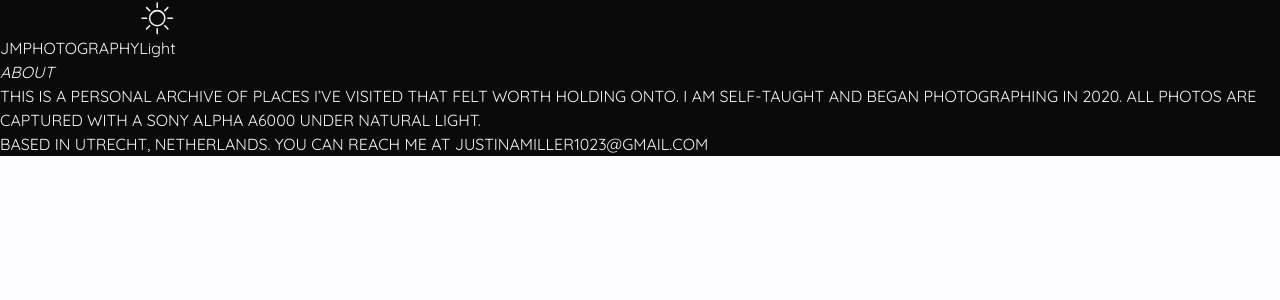
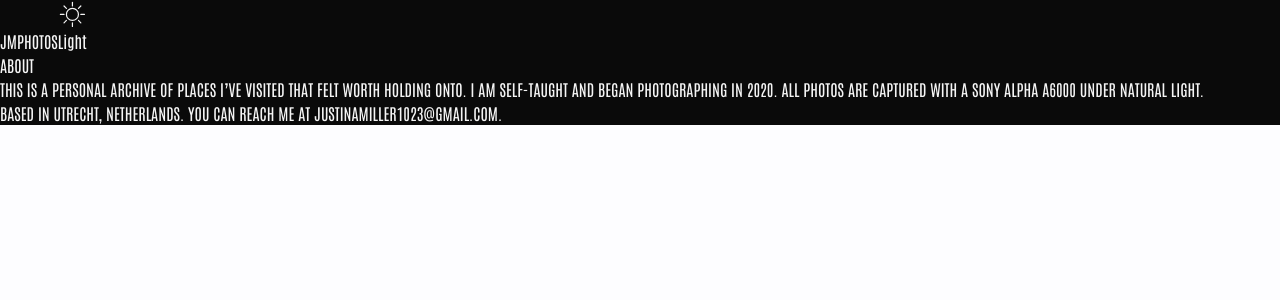
Before and after one commit to samanthacabrera/photofolio, a React (Vite) app: page /photofolio/about in a window 1280 px wide. Shown: the top 300 px of the page. Built offline with nearby package versions, Linux system fonts and the light colour scheme.

Commit message:
update fonts, clean up files

```diff
--- a/src/About.jsx
+++ b/src/About.jsx
@@ -9,11 +9,11 @@ return (
         className="h-screen overflow-hidden"
     >
         <Header darkMode={darkMode} setDarkMode={setDarkMode} />
-        <div id="about" className="flex flex-col items-center justify-center max-w-lg mx-6 md:mx-auto">
-            <h1 className="heading text-2xl md:text-4xl mt-12 py-16 md:py-20">About</h1>
-            <div className="text-justify tracking-[0.15em] normal-case leading-[18px] space-y-6">
-                <p>This is a personal archive of places I’ve visited that felt worth holding onto. I am self-taught and began photographing in 2020. All photos are captured with a Sony Alpha a6000 under natural light.</p>
-                <p>Based in Utrecht, Netherlands. You can reach me at{" "}<span className="italic hover:underline">justinamiller1023@gmail.com</span></p>
+        <div id="about" className="flex flex-col items-center justify-center max-w-md mx-6 md:mx-auto">
+            <h1 className="text-2xl md:text-4xl mt-12 py-16 md:py-20">About</h1>
+            <div className="tracking-widest normal-case space-y-6">
+                <p className="text-justify">This is a personal archive of places I’ve visited that felt worth holding onto. I am self-taught and began photographing in 2020. All photos are captured with a Sony Alpha a6000 under natural light.</p>
+                <p className="text-left">Based in Utrecht, Netherlands. You can reach me at{" "}<span className="italic hover:underline">justinamiller1023@gmail.com</span>.</p>
             </div>
         </div>
     </motion.div>
--- a/src/App.css
+++ b/src/App.css
@@ -1,4 +1,4 @@
-@import url("https://fonts.googleapis.com/css2?family=Quicksand:wght@300..700&display=swap");
+@import url("https://fonts.googleapis.com/css2?family=Antonio:wght@100..700&family=Lexend:wght@100..900&display=swap");
 @tailwind base;
 @tailwind components;
 @tailwind utilities;
@@ -7,7 +7,8 @@ body,
 html {
   padding: 0;
   margin: 0;
-  font-family: "Quicksand", sans-serif;
+  font-family: "Lexend", sans-serif;
+  font-family: "Antonio", sans-serif;
   text-transform: uppercase;
   color: rgb(32, 32, 47);
   background-color: #fdfdff;
@@ -22,7 +23,6 @@ select {
 html.dark body,
 html.dark header,
 html.dark select {
-  /* background-color: #1f1f1f; */
   background-color: #0a0a0a;
   color: #f5f5f5;
 }
@@ -30,7 +30,3 @@ html.dark select {
 #hero {
   color: #000 !important;
 }
-
-.heading {
-  font-style: italic;
-}
--- a/src/Featured.jsx
+++ b/src/Featured.jsx
@@ -14,7 +14,7 @@ function Featured({ darkMode, setDarkMode }) {
         initial={{ opacity: 0 }} animate={{ opacity: 1 }} exit={{ opacity: 0 }} transition={{ duration: 0.25 }}
         className="flex flex-col items-center min-h-screen max-w-5xl mx-4 md:mx-auto"
     >
-        <h1 className="heading text-2xl md:text-4xl tracking-widest py-4 md:py-12">Featured</h1>
+        <h1 className="text-2xl md:text-4xl tracking-widest py-4 md:py-12">Featured</h1>
         <div className="grid grid-cols-1 gap-24 my-6 p-6">
             {featuredPhotos.map((photo) => (
             <div
@@ -33,10 +33,6 @@ function Featured({ darkMode, setDarkMode }) {
 
                 <div className="relative">
                     <img src={photo.src} alt={photo.desc} className="w-fit h-full md:w-full object-cover"/>
-                    {/* <div className="absolute inset-0 bg-black/30 opacity-0 group-hover:opacity-100 transition flex flex-col justify-center items-center text-white text-xs tracking-wide">
-                        <p>buy print</p>
-                        <p>(coming soon)</p>
-                    </div> */}
                 </div>
             </div>
             ))}
--- a/src/Gallery.jsx
+++ b/src/Gallery.jsx
@@ -79,7 +79,7 @@ function Gallery({ darkMode, setDarkMode }) {
         id="gallery"
         initial={{ opacity: 0 }} animate={{ opacity: 1 }} exit={{ opacity: 0 }} transition={{ duration: 0.25 }}
         className="flex flex-col items-center min-h-screen max-w-5xl mx-4 md:mx-auto">
-      <h1 className="heading text-2xl md:text-4xl tracking-widest py-4 md:py-12">Gallery</h1>
+      <h1 className="text-2xl md:text-4xl tracking-widest py-4 md:py-12">Gallery</h1>
       {/* Filters */}
       <div className="flex gap-4">
         <select
--- a/src/Header.jsx
+++ b/src/Header.jsx
@@ -8,7 +8,7 @@ export default function Header({ darkMode, setDarkMode }) {
             to="/photofolio/"
             className="absolute left-4 text-[10px] md:text-sm hover:opacity-70 transition-opacity"
         >
-            <span className="font-medium">JM</span>Photography
+            <span className="font-medium">JM</span>Photos
         </Link>
 
         <button
--- a/src/Hero.jsx
+++ b/src/Hero.jsx
@@ -60,37 +60,37 @@ function Hero() {
         className="flex flex-col items-center justify-center relative w-screen h-screen bg-cover bg-center"
         style={{ backgroundImage: "url('/photofolio/ireland/DSC04136.JPG')" }}
       >
-      <div className="backdrop-blur-sm bg-black/5 p-12">
-        <h1 className="text-xl text-center tracking-[0.2em]">
-          <span className="text-neutral-500">JM</span>Photos
+
+        <h1 className="text-7xl md:text-9xl text-center text-neutral-800 tracking-wide font-bold">
+          <span className="text-neutral-300">JM</span>Photos
         </h1>
-        <div className="flex flex-col gap-4 py-8 w-full text-center">
-          <motion.div whileTap={{ opacity: 0.6 }}>
+
+        <div className="fixed top-1 flex justify-around w-full max-w-5xl font-medium">
+          <motion.div whileTap={{ opacity: 0.6 }} className="w-[5vw]">
             <Link
               to="/photofolio/featured"
-              className="text-xs md:text-sm"
+              className="text-xs md:text-sm tracking-wide"
             >
               <ScrambleText text="Featured" />
             </Link>
           </motion.div>
-          <motion.div whileTap={{ opacity: 0.6 }}>
+          <motion.div whileTap={{ opacity: 0.6 }} className="w-[5vw]">
             <Link
               to="/photofolio/gallery"
-              className="text-xs md:text-sm"
+              className="text-xs md:text-sm tracking-wide"
             >
               <ScrambleText text="Gallery" />
             </Link>
           </motion.div>
-          <motion.div whileTap={{ opacity: 0.6 }}>
+          <motion.div whileTap={{ opacity: 0.6 }} className="w-[5vw]">
             <Link
               to="/photofolio/about"
-              className="text-xs md:text-sm"
+              className="text-xs md:text-sm tracking-wide"
             >
               <ScrambleText text="About" />
             </Link>
           </motion.div>
         </div>
-      </div>
     </motion.section>
     </>
   );
```
Also changed, not shown: src/Home.jsx (deleted, +0 -20 lines).
